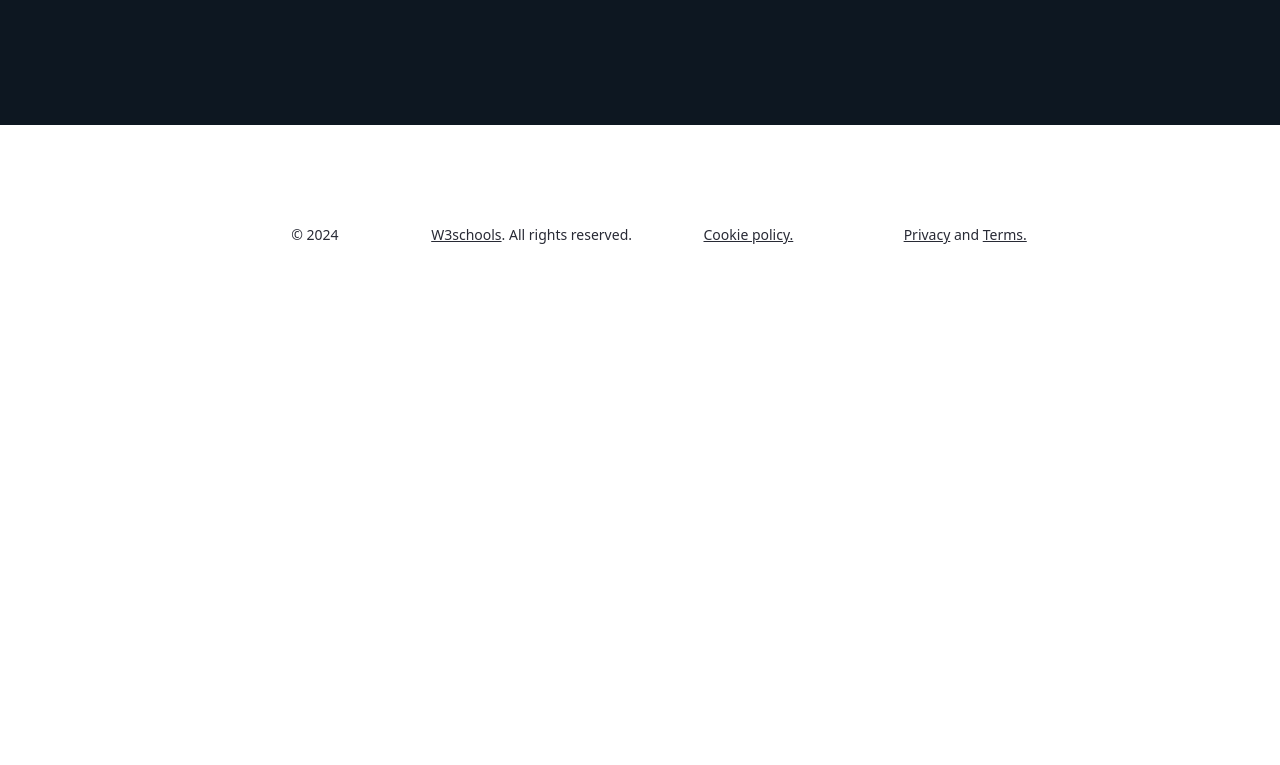
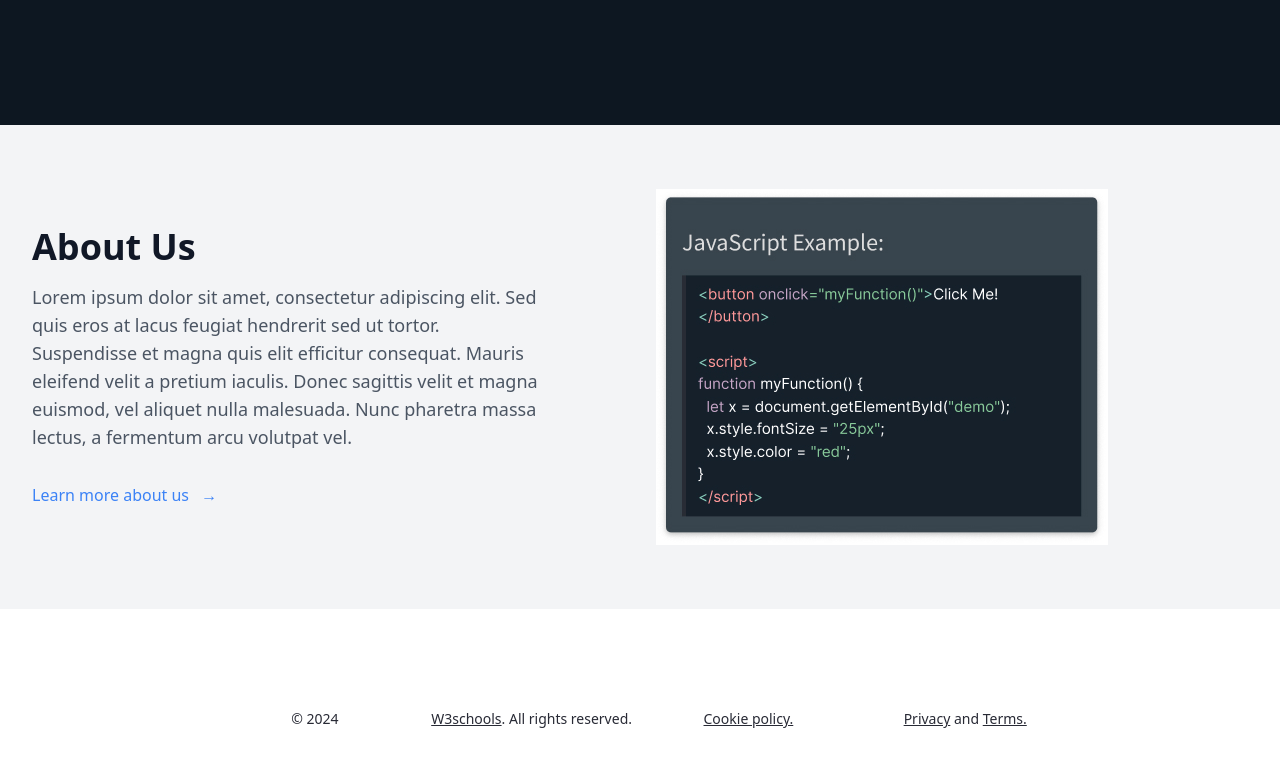
Before and after one commit to NurMufaccer/elp, a plain HTML site: page home.html in a window 1280 px wide. Shown: the part 1569-2334 px from the top of the page. Before the commit the page ends 1850 px from the top, so only its background shows below. Drawn offline with nearby package versions, Linux system fonts and the light colour scheme.

Commit message:
bg change

```diff
--- a/home.html
+++ b/home.html
@@ -425,6 +425,39 @@
             />
           </div>
         </div>
+        <section class="bg-gray-100">
+          <div class="container mx-auto py-16 px-4 sm:px-6 lg:px-8">
+            <div class="grid grid-cols-1 md:grid-cols-2 items-center gap-8">
+              <div class="max-w-lg">
+                <h2 class="text-3xl font-extrabold text-gray-900 sm:text-4xl">
+                  About Us
+                </h2>
+                <p class="mt-4 text-gray-600 text-lg">
+                  Lorem ipsum dolor sit amet, consectetur adipiscing elit. Sed
+                  quis eros at lacus feugiat hendrerit sed ut tortor.
+                  Suspendisse et magna quis elit efficitur consequat. Mauris
+                  eleifend velit a pretium iaculis. Donec sagittis velit et
+                  magna euismod, vel aliquet nulla malesuada. Nunc pharetra
+                  massa lectus, a fermentum arcu volutpat vel.
+                </p>
+                <div class="mt-8">
+                  <a
+                    href="#"
+                    class="text-blue-500 hover:text-blue-600 font-medium"
+                    >Learn more about us <span class="ml-2">&#8594;</span></a
+                  >
+                </div>
+              </div>
+              <div class="mt-12 md:mt-0">
+                <img
+                  src="./images/javaScriptExamplel.jpg"
+                  alt=""
+                  class="object-cover"
+                />
+              </div>
+            </div>
+          </div>
+        </section>
       </section>
     </main>
     <!-- footer -->
```
Also changed, not shown: index.html (+1 -1 lines), signUp.html (+1 -1 lines).
